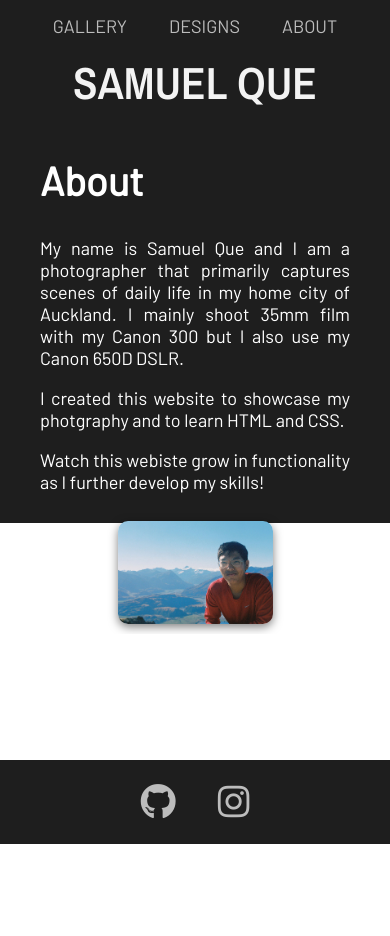
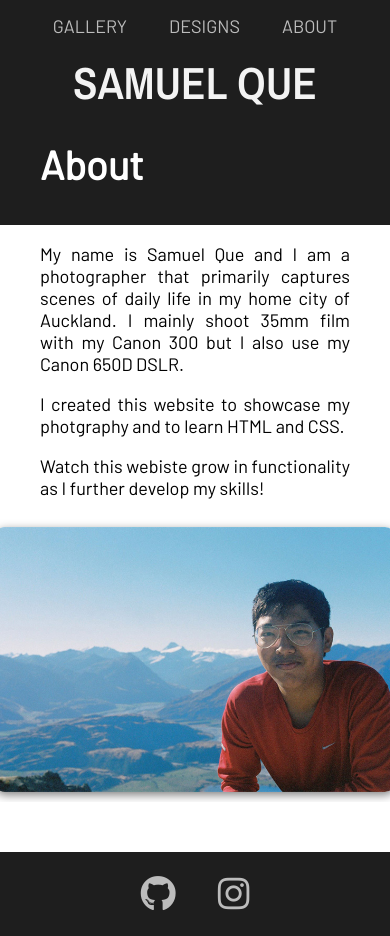
Before and after one commit to swizzyD/web-practice, a plain HTML site: page about.html in a window 390 px wide. Before the commit the page ends 844 px from the top, so only its background shows below. Drawn offline with nearby package versions, Linux system fonts and the light colour scheme.

Commit message:
added media query stuff

```diff
--- a/about.html
+++ b/about.html
@@ -24,12 +24,18 @@
             </nav>
             <h1 class="page-title">SAMUEL QUE</h1>
 
+            <div class="section-head">
+                <div class="container">
+                    <div class="section-head-text">
+                        <h1>About</h1>
+                    </div>
+                </div>
+            </div>
         </header>
 
         <section class="about">
-            <div class="section-head container">
-                <div class="section-head-text">
-                    <h1>About</h1>
+            <div class="container grid">
+                <div>
                     <p> My name is Samuel Que and I am a photographer that primarily captures scenes of daily life
                         in my
                         home city of Auckland. I mainly shoot 35mm film with my Canon 300 but I also use my Canon
@@ -43,15 +49,10 @@
                         Watch this webiste grow in functionality as I further develop my skills!
                     </p>
                 </div>
-            </div>
-            <div class="container">
-                <div class="flex">
-                    <div class="about-text">
 
-                    </div>
-                    <img class="about-image" src="images/profile_photo.JPG">
-                </div>
-            </div>
+
+                <img class="about-image" src="images/profile_photo.JPG">
+
         </section>
     </div>
     <footer class="main-footer">
--- a/styles.css
+++ b/styles.css
@@ -104,26 +104,24 @@ a {
 }
 
 /*------------------------------ABOUT--------------------------------------*/
-.about {
-    background-color: var(--bg-color);
-    height: 400px;
-}
 .about-image {
-    max-width: 50%;
+    max-width: 400px;
+    min-width: 250px;
     margin: 10px;
     border-radius: 10px;
     box-shadow: 0 3px 10px rgba(0,0,0,0.5);
+    justify-self: center;
+    align-self: center;
 }
 
 /*-------------------FOOTER----------------------------------------*/
 .main-footer {
     background-color: var(--bg-color);;
-    color: rgba(255,255,255,0.95);
     flex-shrink: 0;
 
 }
 
-.main-footer-container {
+.main-footer .container {
     display: flex;
     min-height: 0;
     justify-content: center;
@@ -131,7 +129,7 @@ a {
     align-items: center;
 }
 
-.main-footer-container ul {
+.main-footer .container ul {
     background-color: var(--bg-color);;
     padding: 0;
     align-content: center;
@@ -169,7 +167,7 @@ a {
 /*-------------DESIGNS-------------------*/
 .section-head.designs-section {
     background-color: var(--bg-color);
-    height: 300px;
+    height: 30%;
 }
 .section-head .container {
     min-height: 0;
@@ -181,7 +179,7 @@ a {
     border-radius: 10px;
     padding: 20px;
     margin: 10px;
-    height: 100%;
+    height: 95%;
 }
 
 .designs-cell img {
@@ -200,3 +198,27 @@ a {
     color: rgba(0,0,0,0.3);
     border-bottom: 1px rgba(0,0,0,0.3) solid;
 }
+
+
+
+
+/* tablets */
+@media(max-width: 768px){
+    .grid {
+        grid-template-columns: 1fr;
+    }
+
+    .designs-cell {
+        margin: 5px;
+    }
+
+    .main-footer {
+        margin-top: 50px;
+    }
+
+}
+
+/* mobile */
+@media(max-width: 500px){
+
+}
```
Also changed, not shown: designs.html (+3 -1 lines), index.html (+1 -1 lines), 1 other file.
